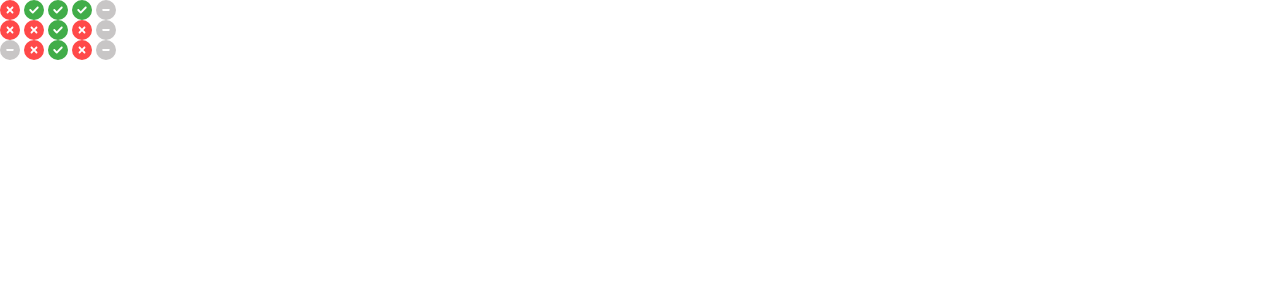
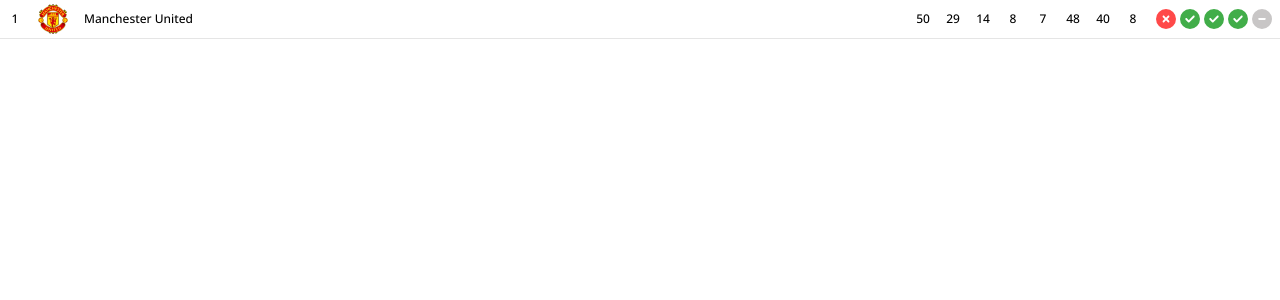
Before and after one commit to camilaneiva/futnaticos, a React (Create React App) app: page / in a window 1280 px wide. Shown: the top 300 px of the page. Built offline with nearby package versions, Linux system fonts and the light colour scheme; a web font is replaced by a local one.

Commit message:
Criando componente linha

```diff
--- a/src/App.js
+++ b/src/App.js
@@ -1,13 +1,12 @@
 import { Menu } from './components/Menu'
-import { LastMatchesSummary } from './components/LastMatchesSummary'
+import { TableRow } from './components/TableRow'
 
 function App() {
   return (
     <>
       {/* <Menu /> */}
-      <LastMatchesSummary results={['l', 'w', 'w', 'w', 'd']} />
-      <LastMatchesSummary results={['l', 'l', 'w', 'l', 'd']} />
-      <LastMatchesSummary results={['d', 'l', 'w', 'l', 'd']} />
+
+      <TableRow />
     </>
   )
 }
--- /dev/null
+++ b/src/components/TableRow/index.jsx
@@ -0,0 +1,30 @@
+import React from 'react'
+import clubSymbol from '../../imgs/symbol.svg'
+import { LastMatchesSummary } from '../LastMatchesSummary'
+
+import { Cell, ImageCell, Wrapper } from './style'
+
+export const TableRow = () => {
+  return (
+    <Wrapper>
+      <Cell>1</Cell>
+      <Cell>
+        <ImageCell src={clubSymbol} alt="" />
+      </Cell>
+      <Cell flexGrow={1} justifyContent="flex-start">
+        Manchester United
+      </Cell>
+      <Cell>50</Cell>
+      <Cell>29</Cell>
+      <Cell>14</Cell>
+      <Cell>8</Cell>
+      <Cell>7</Cell>
+      <Cell>48</Cell>
+      <Cell>40</Cell>
+      <Cell>8</Cell>
+      <Cell>
+        <LastMatchesSummary results={['l', 'w', 'w', 'w', 'd']} />
+      </Cell>
+    </Wrapper>
+  )
+}
--- /dev/null
+++ b/src/components/TableRow/style.js
@@ -0,0 +1,23 @@
+import styled from 'styled-components'
+
+export const Wrapper = styled.tr`
+  display: flex;
+  color: 282525;
+`
+
+export const Cell = styled.td`
+  display: flex;
+  align-items: center;
+  justify-content: center;
+  border-bottom: 1px solid #e5e5e5;
+  font-size: 12px;
+  line-height: 16px;
+  min-width: 30px;
+  padding: 4px 8px;
+  flex-grow: ${({ flexGrow }) => flexGrow ?? 0};
+  justify-content: ${({ justifyContent }) => justifyContent ?? 'center'};
+`
+
+export const ImageCell = styled.img`
+  width: 30px;
+`
```
Also changed, not shown: src/design-system/theme.js (added, +9 -0 lines).
